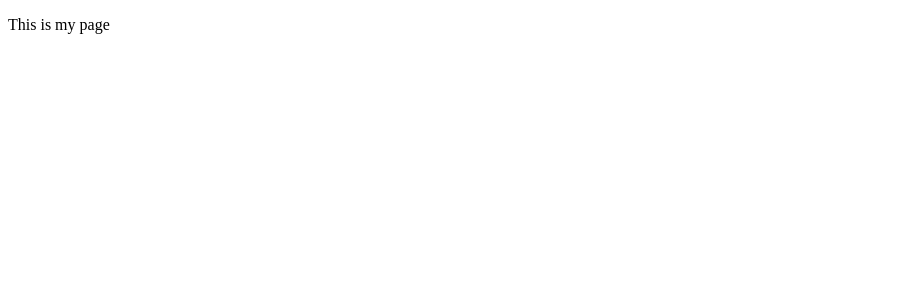
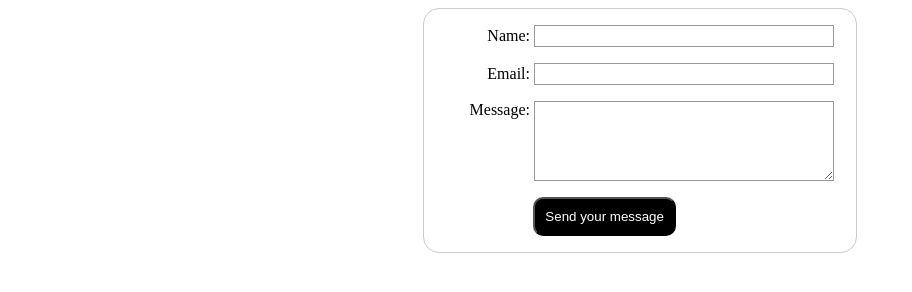
Before and after one commit to Khushhhi/fullstackopen, a plain HTML site: page part0/practice_code/index.html in a window 1280 px wide. Shown: the whole page, without its empty margins (0-912 px from the left). Drawn offline with Linux system fonts and the light colour scheme.

Commit message:
made a test form

```diff
--- a/part0/practice_code/index.html
+++ b/part0/practice_code/index.html
@@ -6,8 +6,79 @@
     <meta charset="utf-8">
     <meta name="viewport" content="width=device-width">
     <title>My test page</title>
+    <style>
+      form {
+        margin: 0 auto;
+        width: 400px;
+        padding: 1em;
+        border: 1px solid #ccc;
+        border-radius: 1em;
+      }
+
+      ul {
+        list-style: none;
+        padding: 0;
+        margin: 0;
+
+      }
+
+      form li + li {
+        margin-top: 1em;
+      }
+
+      label {
+        display: inline-block;
+        width: 90px;
+        text-align: right;
+      }
+
+      input, textarea {
+        font: 1em sans-serif;
+        width: 300px;
+        box-sizing: border-box;
+        border: 1px solid #999;
+      }
+
+      input:focus,
+      textarea:focus {
+        border-color: #000;
+      }
+
+      textarea {
+        vertical-align: top;
+
+        height: 5em;
+      }
+
+      button {
+        margin-left: 7em;
+        background-color: #000;
+        color: #fff;
+        border-radius: 10px;
+        padding: 10px;
+      }
+    </style>
   </head>
   <body>
-    <p>This is my page</p>
+    <!-- <p>This is my page</p> -->
+    <form action="/my-test-form" method="post">
+        <ul>
+            <li>
+                <label for="name">Name:</label>
+                <input type="text" id="name" name="user_name">
+            </li>
+            <li>
+              <label for="email">Email:</label>
+              <input type="email" id="email" name="user_email">
+            </li>
+            <li>
+              <label for="msg">Message:</label>
+              <textarea id="msg" name="user_msg"></textarea>
+            </li>
+            <li>
+              <button type="submit">Send your message</button>
+            </li>
+        </ul>
+    </form>
   </body>
 </html>
```
